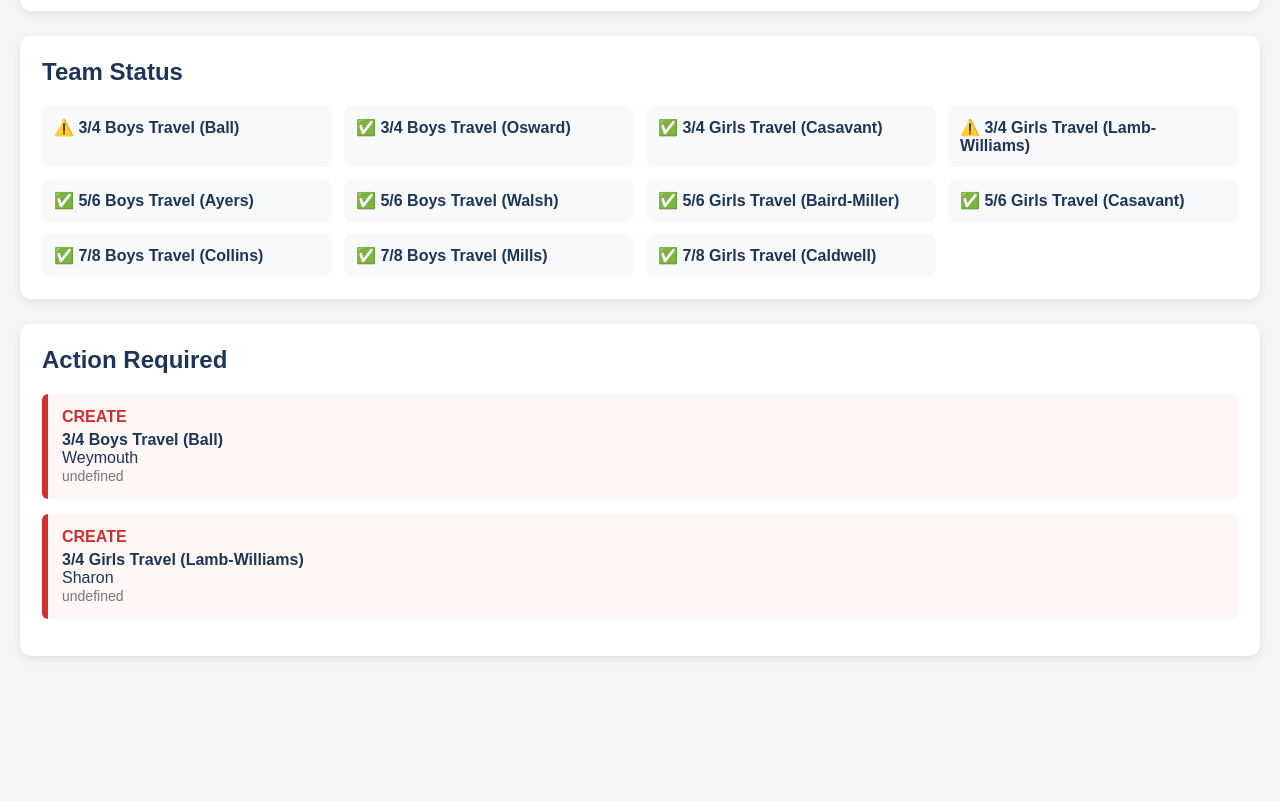
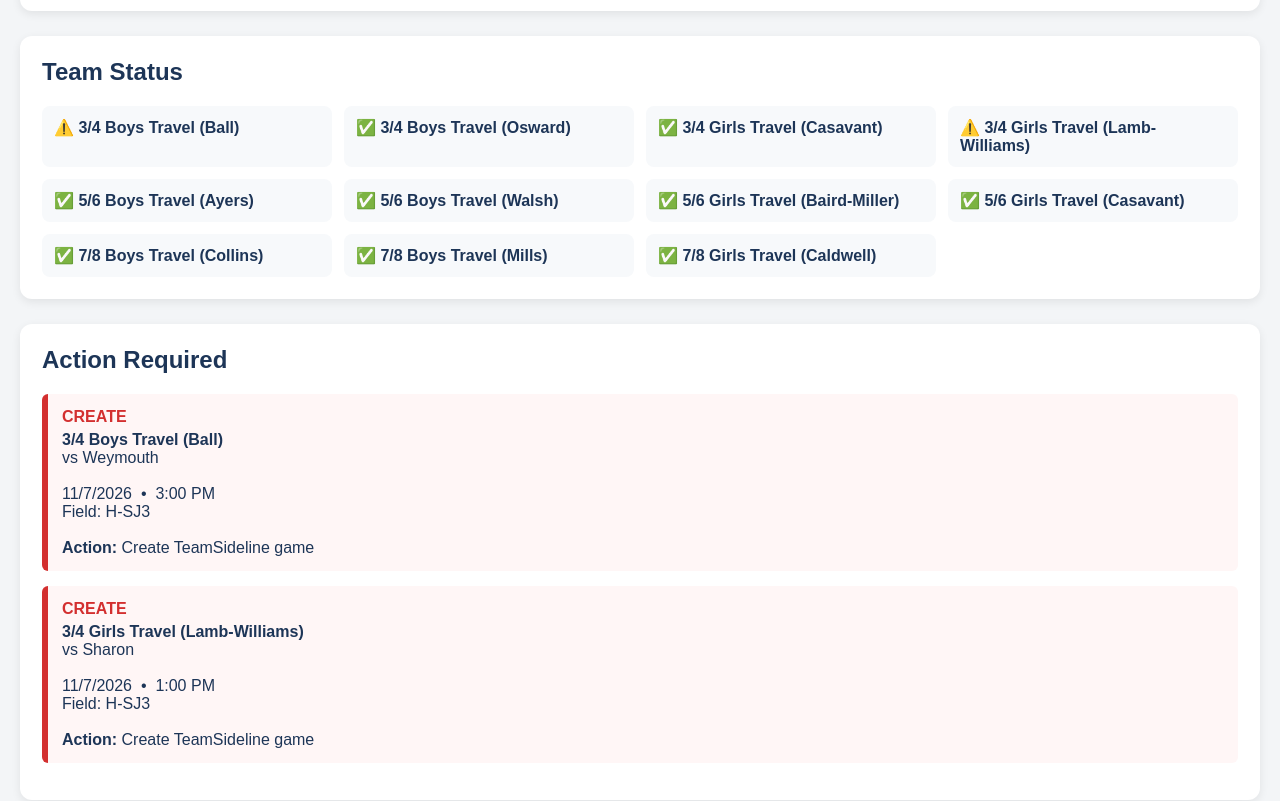
Before and after one commit to HAYSA-Soccer/coaches-hub, a plain HTML site: page docs/schedule-ops/index.html in a window 1280 px wide. Shown: the part 491-1292 px from the top of the page. Before the commit the page ends 1172 px from the top, so only its background shows below. Drawn offline with Linux system fonts and the light colour scheme.

Commit message:
Update index.html

```diff
--- a/docs/schedule-ops/index.html
+++ b/docs/schedule-ops/index.html
@@ -350,13 +350,26 @@ function render(data){
 
                     <br>
 
-                    ${issue.opponent}
+                    vs ${issue.opponent}
+
+                    <br><br>
+
+                    ${issue.sssl_date}
+                    &nbsp;•&nbsp;
+                    ${issue.sssl_time}
 
                     <br>
 
-                    <span class="small">
-                        ${issue.date}
-                    </span>
+                    Field:
+                    ${issue.sssl_field}
+
+                    <br><br>
+
+                    <strong>
+                        Action:
+                    </strong>
+
+                    ${issue.action_required}
 
                 </div>
             `;
```
